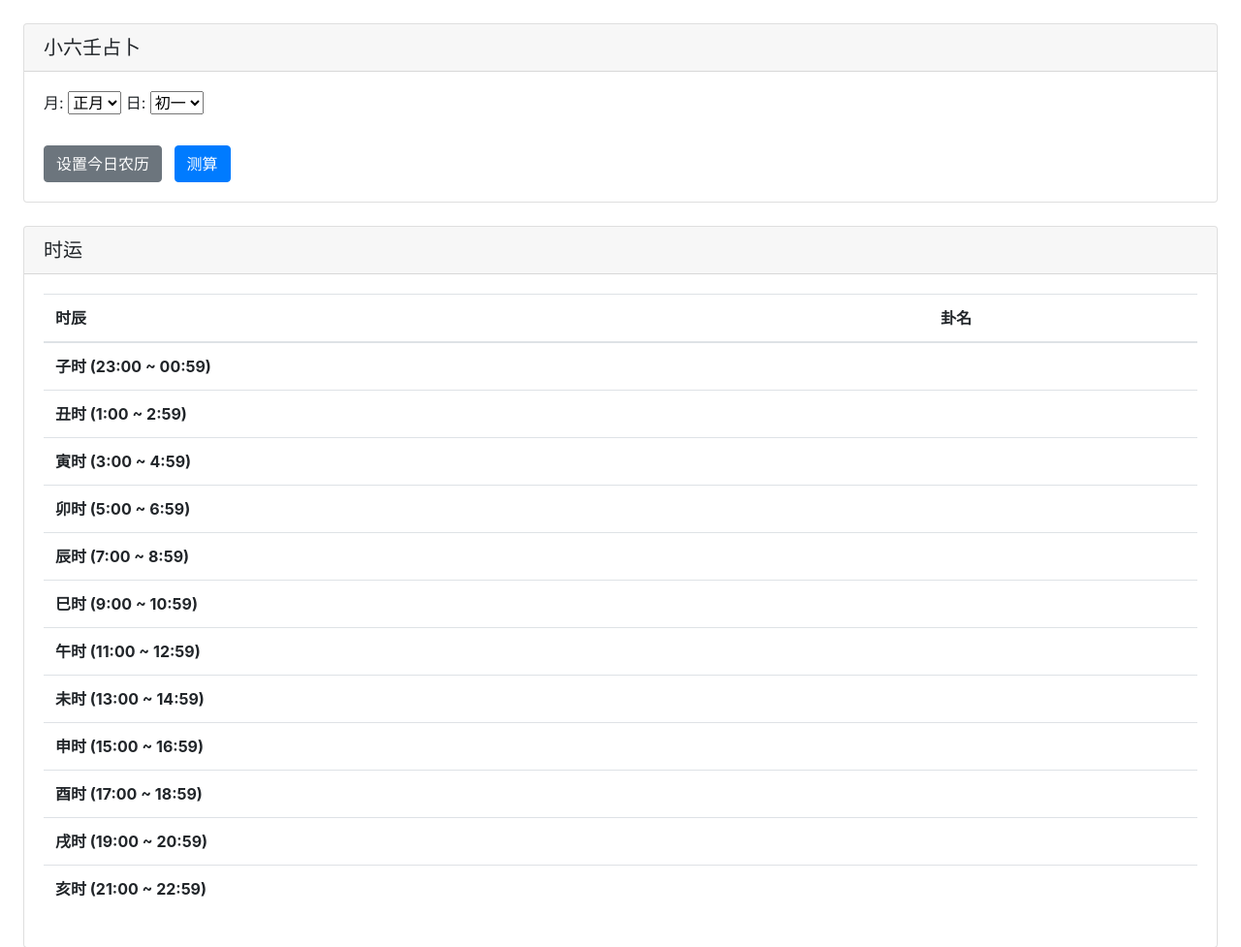
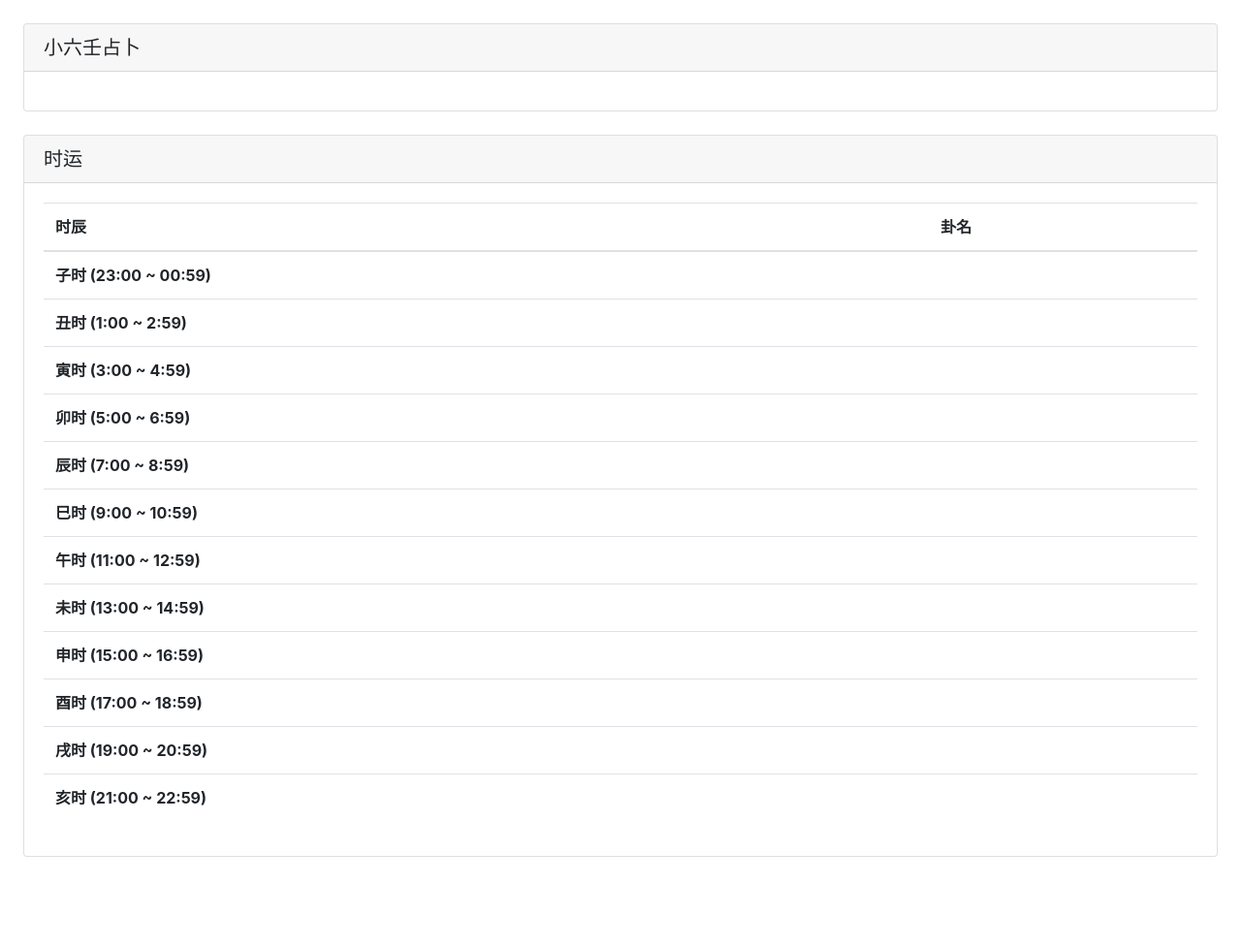
Before and after one commit to Asura369/XiaoLiuRen, a website: page index.html in a window 1280 px wide. Shown: the top 977 px of the page at 97% size. After the commit the page ends 908 px from the top, so only its background shows below. Drawn offline with nearby package versions, Linux system fonts and the light colour scheme; a script that the page names is missing.

Commit message:
rm manual selection default to current lunar date

```diff
--- a/index.html
+++ b/index.html
@@ -18,57 +18,7 @@
     <div class="card m-4">
         <h5 class="card-header">小六壬占卜</h5>
         <div class="card-body">
-            <label for="month">月:</label>
-            <select name="month" id="month">
-                <option value="1" selected>正月</option>
-                <option value="2">二月</option>
-                <option value="3">三月</option>
-                <option value="4">四月</option>
-                <option value="5">五月</option>
-                <option value="6">六月</option>
-                <option value="7">七月</option>
-                <option value="8">八月</option>
-                <option value="9">九月</option>
-                <option value="10">十月</option>
-                <option value="11">冬月</option>
-                <option value="12">腊月</option>
-            </select>
-            <label for="day">日:</label>
-            <select name="day" id="day">
-                <option value="1" selected>初一</option>
-                <option value="2">初二</option>
-                <option value="3">初三</option>
-                <option value="4">初四</option>
-                <option value="5">初五</option>
-                <option value="6">初六</option>
-                <option value="7">初七</option>
-                <option value="8">初八</option>
-                <option value="9">初九</option>
-                <option value="10">初十</option>
-                <option value="11">十一</option>
-                <option value="12">十二</option>
-                <option value="13">十三</option>
-                <option value="14">十四</option>
-                <option value="15">十五</option>
-                <option value="16">十六</option>
-                <option value="17">十七</option>
-                <option value="18">十八</option>
-                <option value="19">十九</option>
-                <option value="20">二十</option>
-                <option value="21">廿一</option>
-                <option value="22">廿二</option>
-                <option value="23">廿三</option>
-                <option value="24">廿四</option>
-                <option value="25">廿五</option>
-                <option value="26">廿六</option>
-                <option value="27">廿七</option>
-                <option value="28">廿八</option>
-                <option value="29">廿九</option>
-                <option value="30">三十</option>
-            </select>
-            <br><br>
-            <button class="btn btn-secondary mr-2" onclick="setTodayLunar()">设置今日农历</button>
-            <a class="btn btn-primary" onclick="showResult()">测算</a>
+            <div id="lunarDate"></div>
         </div>
     </div>
     <div class="card m-4">
--- a/script.js
+++ b/script.js
@@ -11,10 +11,19 @@ function setTodayLunar() {
 }
 
 function showResult() {
+    const today = moment();
+    const lunar = today.lunar();
+    const month = lunar.month() + 1;  // Add 1 since moment-lunar months are 0-based
+    const day = lunar.date();
+
+    // Display current lunar date
+    const lunarMonths = ["正月", "二月", "三月", "四月", "五月", "六月", "七月", "八月", "九月", "十月", "冬月", "腊月"];
+    const lunarDays = ["初一", "初二", "初三", "初四", "初五", "初六", "初七", "初八", "初九", "初十",
+                      "十一", "十二", "十三", "十四", "十五", "十六", "十七", "十八", "十九", "二十",
+                      "廿一", "廿二", "廿三", "廿四", "廿五", "廿六", "廿七", "廿八", "廿九", "三十"];
+    document.getElementById('lunarDate').innerHTML = `今日农历：${lunarMonths[month-1]} ${lunarDays[day-1]}`;
+
     resultList = ["大安", "留连", "速喜", "赤口", "小吉", "空亡", "大安", "留连", "速喜", "赤口", "小吉", "空亡", "大安", "留连", "速喜", "赤口", "小吉", "空亡", "大安", "留连", "速喜", "赤口", "小吉", "空亡", "大安", "留连", "速喜", "赤口", "小吉", "空亡", "大安", "留连", "速喜", "赤口", "小吉", "空亡", "大安", "留连", "速喜", "赤口", "小吉", "空亡", "大安", "留连", "速喜", "赤口", "小吉", "空亡", "大安", "留连", "速喜", "赤口", "小吉", "空亡"]
-
-    month = document.getElementById('month').value
-    day = document.getElementById('day').value
 
     resultList = resultList.slice(month - 1)
     resultList = resultList.slice(day - 1)
@@ -47,5 +56,7 @@ function showResult() {
             document.getElementById('stock' + i).innerHTML = "!"
         }
     }
+}
 
-}
+// Call showResult when page loads
+window.onload = showResult;
```
